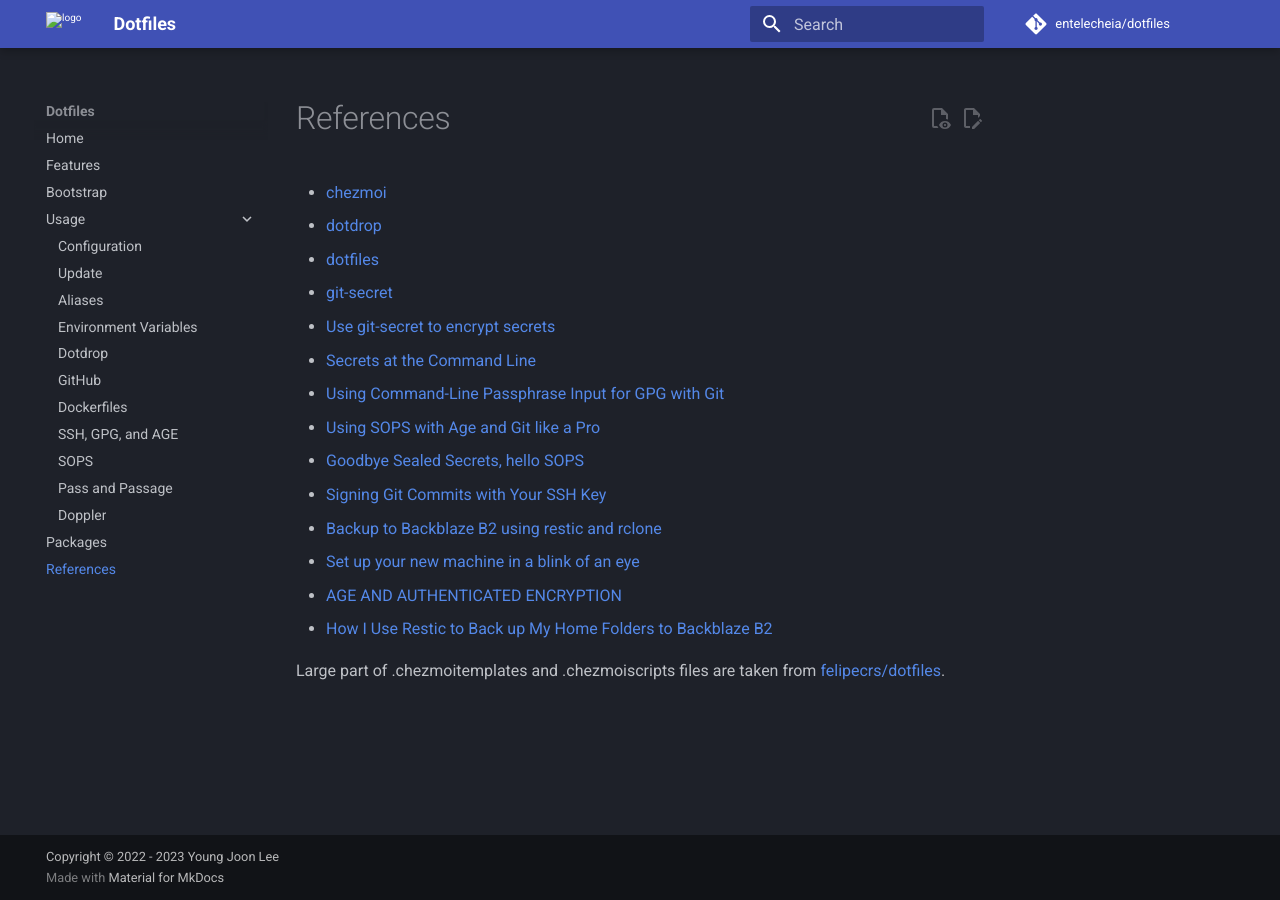
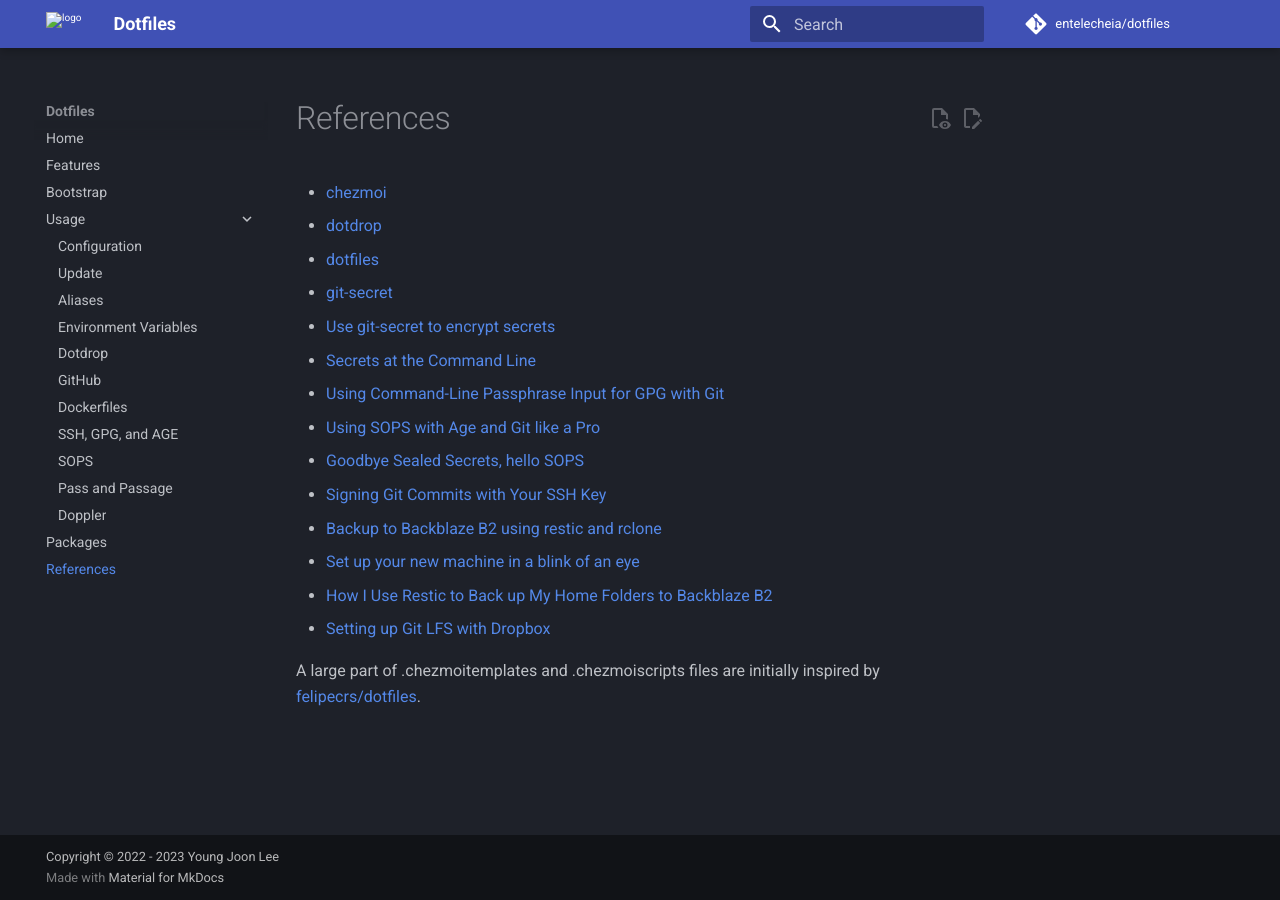
Before and after one commit to entelecheia/dotfiles, an MkDocs documentation site: the page built from docs/references.md, in a window 1280 px wide. Built offline with MkDocs 1.6.1 and Material for MkDocs 9.7.7, drawn with Linux system fonts in a browser that asks for light colours; comment, search, counter and statistics services are not loaded.

Commit message:
refactor(docs): improve reference links

```diff
--- a/docs/references.md
+++ b/docs/references.md
@@ -12,7 +12,7 @@
 - [Signing Git Commits with Your SSH Key](https://calebhearth.com/sign-git-with-ssh#:%7E:text=configured%20signing%20correctly.-,Verifying,-Git%20also%20lets)
 - [Backup to Backblaze B2 using restic and rclone](https://jdheyburn.co.uk/blog/backup-to-backblaze-b2-using-restic-and-rclone/)
 - [Set up your new machine in a blink of an eye](https://dev.to/vvidovic/set-up-your-new-machine-in-a-blink-of-an-eye-43j7)
-- [AGE AND AUTHENTICATED ENCRYPTION](https://words.filippo.io/dispatches/age-authentication/)
 - [How I Use Restic to Back up My Home Folders to Backblaze B2](https://www.seanh.cc/2022/04/03/restic/#3-install-pass)
+- [Setting up Git LFS with Dropbox](https://github.com/OpeningDesign/LFS-template)
 
-Large part of .chezmoitemplates and .chezmoiscripts files are taken from [felipecrs/dotfiles](https://github.com/felipecrs/dotfiles).
+A large part of .chezmoitemplates and .chezmoiscripts files are initially inspired by [felipecrs/dotfiles](https://github.com/felipecrs/dotfiles).
```
